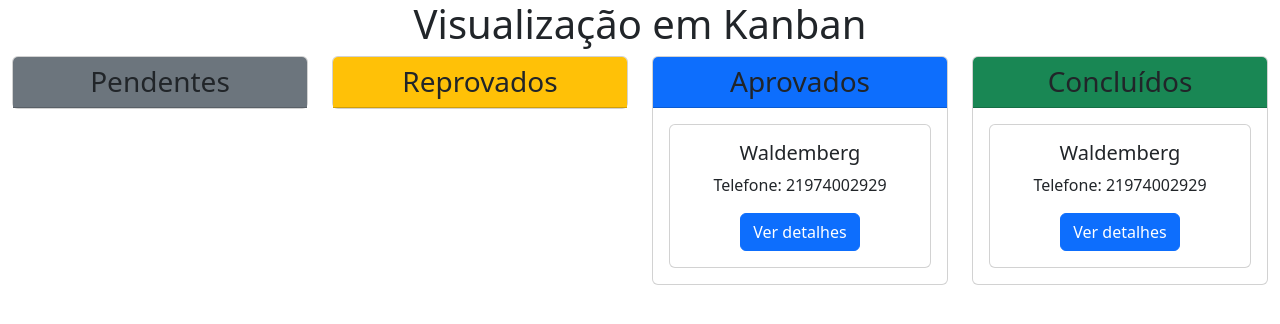
After one commit to WaldembergDev/portal-cadastros, a Django app: page /registros/visualizacao_kanban/ in a window 1280 px wide. The commit adds this page. Shown: the top 324 px of the page. Run offline with Django 5.2, Linux system fonts and the light colour scheme; data that the repository does not hold is empty.

Commit message:
feat: desenvolvido a tela visualização kanban

```diff
--- /dev/null
+++ b/registros/templates/visualizacao_kanban.html
@@ -0,0 +1,68 @@
+{% extends 'base.html' %}
+{% load static %}
+{% block title %}Visualização Kanban{% endblock %}
+{% block head %}
+    <link rel="stylesheet" href="{% static 'registros/css/style.css' %}">
+{% endblock %}
+{% block content %}
+    <h1 class="text-center">Visualização em Kanban</h1>
+    <div class="container-fluid text-center">
+        <div class="row">
+            <!-- Coluna Pendente-->
+            <div class="col">
+                <div class="card">
+                    <h3 class='bg-secondary card-header'>Pendentes</h3>
+                    {% for pessoa in pessoas_pendentes %}
+                    <div class="card m-3">
+                            <div class="card-body">
+                                <h5 class="card-title">{{ pessoa.nome_completo }}</h5>
+                                <p class="card-text">Telefone: {{ pessoa.telefone }}</p>
+                                <a href="{% url 'visualizar_cadastro' pessoa.id %}" class="btn btn-primary">Ver detalhes</a>
+                            </div>
+
+                    </div>
+                    {% endfor %}
+                </div>
+            </div>
+            <!-- Coluna Reprovados-->
+            <div class="col">
+                <div class="card">
+                    <h3 class='bg-warning card-header'>Reprovados</h3>
+                    {% for pessoa in pessoas_reprovadas %}
+                    <div class="card m-3">
+                        <div class="card-body">
+                            <h5 class="card-title">Waldemberg</h5>
+                            <p class="card-text">Telefone: 21974002929</p>
+                            <a href="#" class="btn btn-primary">Ver detalhes</a>
+                        </div>
+                    </div>
+                    {% endfor %}
+                </div>
+            </div>
+            <div class="col">
+                <div class="card">
+                    <h3 class='bg-primary card-header'>Aprovados</h3>
+                    <div class="card m-3">
+                        <div class="card-body">
+                            <h5 class="card-title">Waldemberg</h5>
+                            <p class="card-text">Telefone: 21974002929</p>
+                            <a href="#" class="btn btn-primary">Ver detalhes</a>
+                        </div>
+                    </div>
+                </div>
+            </div>
+            <div class="col">
+                <div class="card">
+                    <h3 class='bg-success card-header'>Concluídos</h3>
+                    <div class="card m-3">
+                        <div class="card-body">
+                            <h5 class="card-title">Waldemberg</h5>
+                            <p class="card-text">Telefone: 21974002929</p>
+                            <a href="#" class="btn btn-primary">Ver detalhes</a>
+                        </div>
+                    </div>
+                </div>
+            </div>
+        </div>
+    </div>
+{% endblock %}
--- a/registros/urls.py
+++ b/registros/urls.py
@@ -4,5 +4,6 @@ from . import views
 urlpatterns = [
     path('', views.formulario_cadastro, name='formulario_cadastro'),
     path('listar_cadastros/', views.listar_cadastros, name='listar_cadastros'),
-    path('visualizar_cadastro/<uuid:id>/', views.visualizar_cadastro, name='visualizar_cadastro')
+    path('visualizar_cadastro/<uuid:id>/', views.visualizar_cadastro, name='visualizar_cadastro'),
+    path('visualizacao_kanban/', views.visualizacao_kanban, name='visualizacao_kanban')
 ]
--- a/registros/views.py
+++ b/registros/views.py
@@ -57,15 +57,23 @@ def formulario_cadastro(request):
         return render(request, 'cadastro.html', context=context)
 
 
-@login_required(login_url='/usuarios/login')
+# @login_required(login_url='/usuarios/login')
 def listar_cadastros(request):
     cadastros = Pessoa.objects.all()
     context = {
         'cadastros': cadastros
     }
     return render(request, 'listar_cadastros.html', context=context)
+# @login_required(login_url='/usuarios/login')
+def visualizacao_kanban(request):
+    pessoas_pendentes = Pessoa.objects.filter(situacao = Pessoa.SituacaoEnum.PENDENTE)
+    context = {
+        'pessoas_pendentes': pessoas_pendentes
+    }
+    return render(request, 'visualizacao_kanban.html', context=context)
 
-@login_required(login_url="/usuarios/login")
+
+# @login_required(login_url="/usuarios/login")
 def visualizar_cadastro(request, id):
     pessoa = Pessoa.objects.get(id=id)
     context = {
```
Also changed, not shown: registros/static/registros/css/style.css (line endings or trailing spaces).
